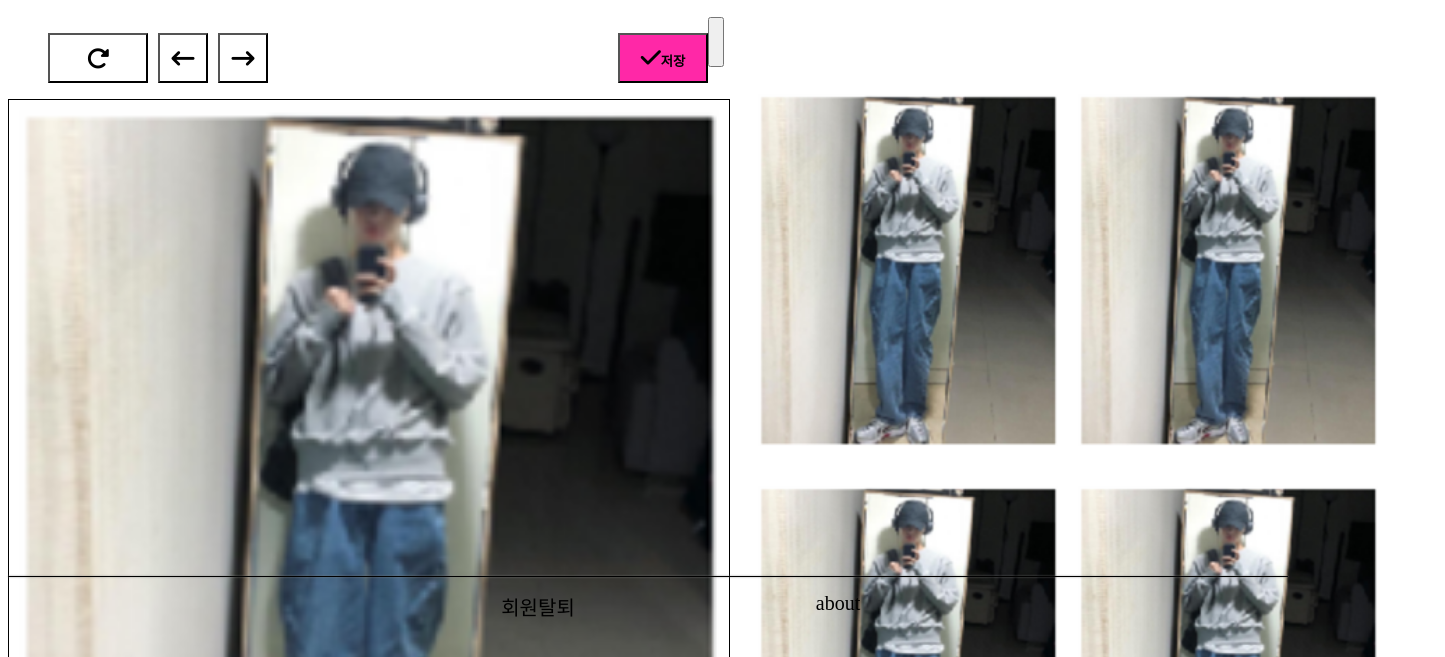
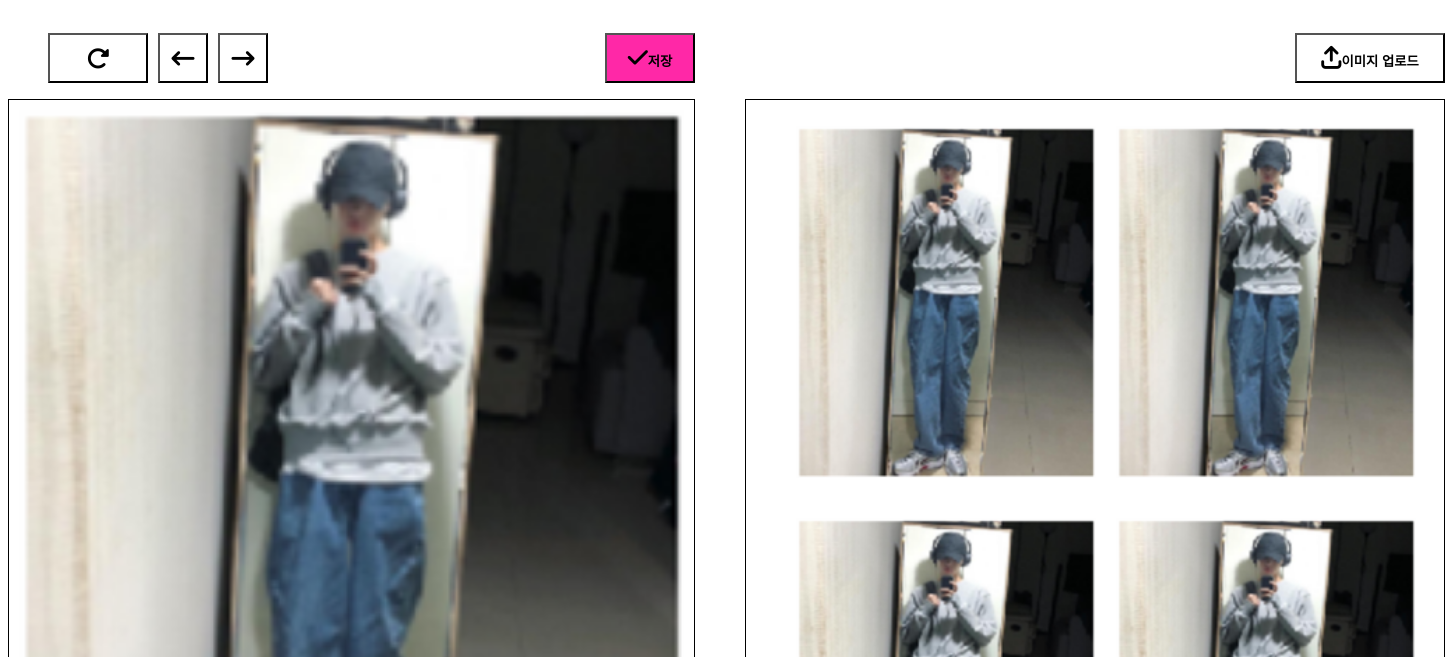
Before and after one commit to master1st/Software-Engineering-1-Team, a website: page closet_frontend/html/createcody.html in a window 1280 px wide. Shown: the part 143-800 px from the top of the page, 1445 px wide, since content can reach past the window. Drawn offline with Linux system fonts and the light colour scheme.

Commit message:
createcody.html 생성

```diff
--- a/closet_frontend/css/createcody.css
+++ b/closet_frontend/css/createcody.css
@@ -7,11 +7,17 @@
     display:flex;
     justify-content:space-between;
 }
-
 .section_center_top_ul{
     display:flex;
 }
 
+.img_upload{
+    margin-top:16px;
+    margin-left: 550px;
+    margin-bottom:16px;
+    width:150px;
+    background-color:white;
+}
 li{
     list-style-type:none;
 }
@@ -19,14 +25,16 @@ li{
 button{
     height: 50px;
 }
-
+.section_center_top{
+    margin-left:50px;
+}
 .section_left{
     width:700px;
 
 }
-
 .mycody_img{
-    width:700px;
+    width:665px;
+    height:780px;
     border:1px solid black;
     height: auto;
 }
@@ -56,3 +64,6 @@ button{
 i{
     font-size:23px;
 }
+button{
+    cursor:pointer;
+}
--- a/closet_frontend/css/mycody.css
+++ b/closet_frontend/css/mycody.css
@@ -68,10 +68,6 @@ img{
     display: flex;
     justify-content: center;
     list-style: none;
-    flex-basis: 100px;
-    position: fixed;
-    bottom: 20px;
-    width: 100%;
 }
 
 .f_item {
@@ -89,14 +85,12 @@ img{
 
 .br_tagb {
     width: 100%;
-    position: fixed;
     height: 1px;
     box-shadow: 0px 0px 2px 0px gray;
     font-size: 2px;
     background-color: black;
     color: black;
     bottom: 80px;
-    position: fixed;
 }
 
   #popup {
@@ -148,3 +142,7 @@ img{
     width:300px;
     height: auto;
 }
+
+.section_img_box{
+    border: 1px solid black;
+}
--- a/closet_frontend/html/createcody.html
+++ b/closet_frontend/html/createcody.html
@@ -47,7 +47,8 @@
     </section>
     <section class="section_center">
     <div class="section_center_top">
-        <button class="img_upload"></button>
+        <button class="img_upload"><i class="fa-solid fa-arrow-up-from-bracket"></i><strong>이미지 업로드</strong></button>
+        <div class="section_img_box">
         <ul class="section_center_top_ul">
             <li><img class="cody_each" src="/img/코디1.png" alt=""></li>
             <li><img class="cody_each" src="/img/코디1.png" alt=""></li>
@@ -56,6 +57,7 @@
             <li><img class="cody_each" src="/img/코디1.png" alt=""></li>
             <li><img class="cody_each" src="/img/코디1.png" alt=""></li>
         </ul>
+    </div>
     </div>
     </section>
     <section class="section_right">
```
